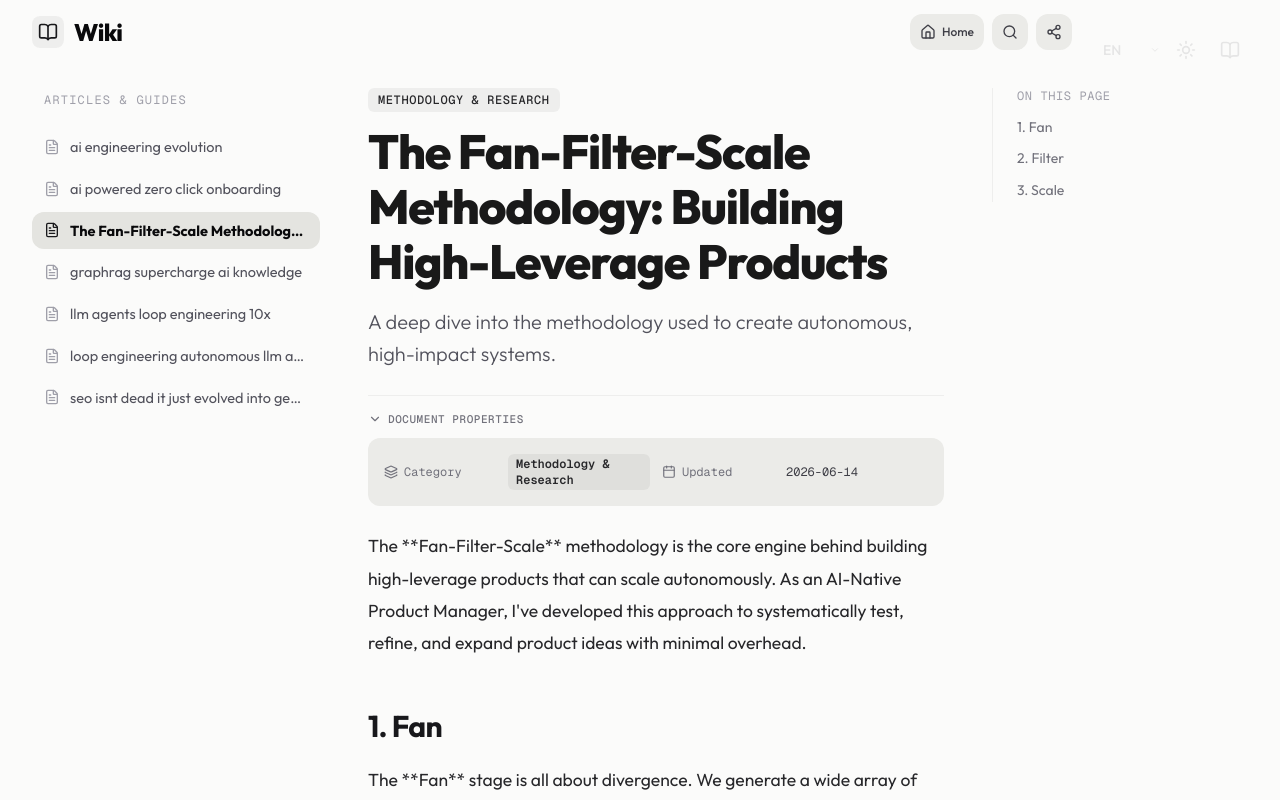
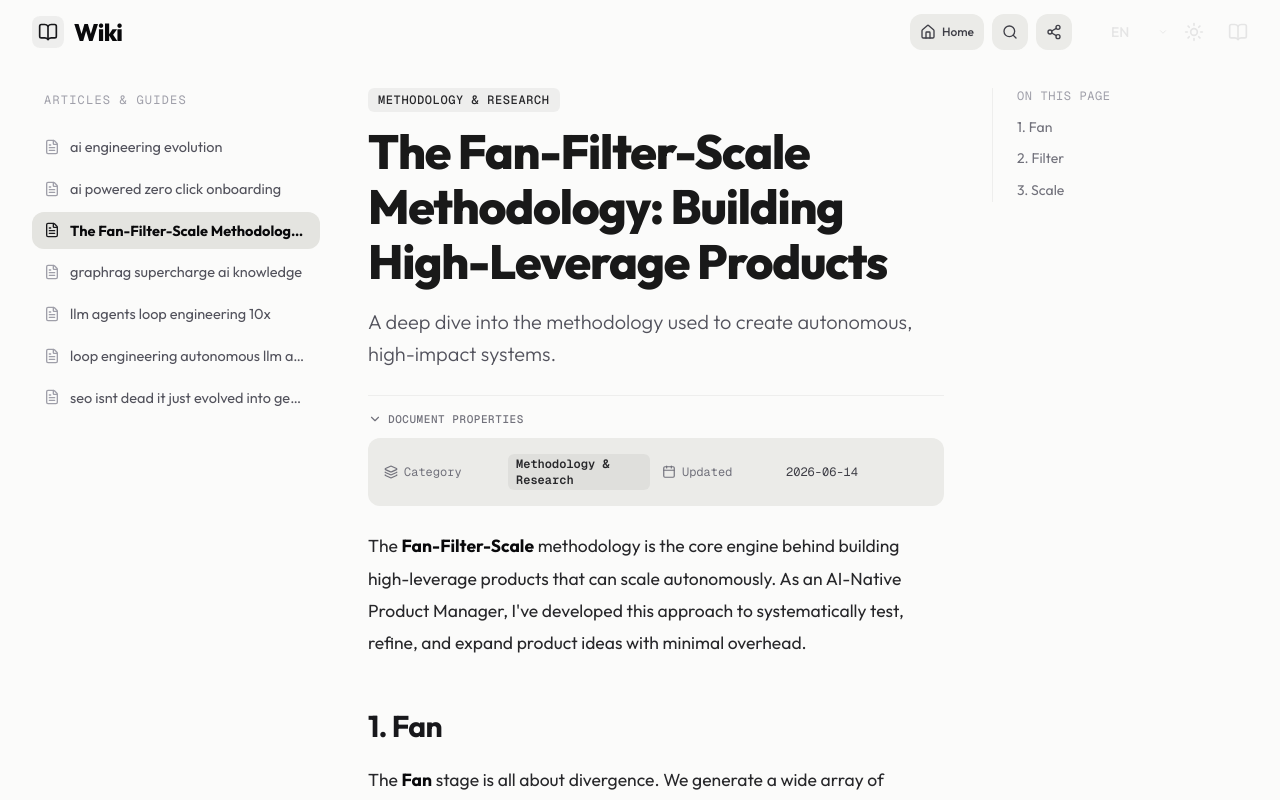
Before and after one commit to alimkhalelov/personal-website-telos, a Next.js app: page /wiki in a window 1280 px wide. Shown: the top 800 px of the page. Built offline with nearby package versions, Linux system fonts and the light colour scheme.

Commit message:
fix(wiki): fix markdown bold rendering, translate remaining post descriptions to English, and align top toolbar

```diff
--- a/src/app/layout.tsx
+++ b/src/app/layout.tsx
@@ -31,7 +31,7 @@ export default function RootLayout({
     <html lang="en" suppressHydrationWarning className={`${outfit.variable} ${geistMono.variable} h-full antialiased`}>
       <body className="min-h-full flex flex-col bg-background text-foreground font-sans selection:bg-accent/30 transition-colors duration-300">
         <ThemeProvider attribute="class" defaultTheme="dark" enableSystem disableTransitionOnChange>
-          <div className="absolute top-4 right-4 sm:top-8 sm:right-8 z-50 flex items-center gap-2">
+          <div className="fixed top-3.5 right-4 sm:right-6 z-50 flex items-center gap-2">
             <LanguageToggle />
             <ThemeToggle />
             <BionicToggle />
--- a/src/components/wiki/markdown-view.tsx
+++ b/src/components/wiki/markdown-view.tsx
@@ -24,8 +24,9 @@ export function MarkdownView({ content }: MarkdownViewProps) {
   // Strip leading H1 if it was already rendered in page header
   processedContent = processedContent.replace(/^#\s+.+$/m, "").trim();
 
-  // Create marked renderer
+  // Create marked renderer with custom headings for TOC anchor support
   const renderer = new marked.Renderer();
+
   renderer.heading = ({ text, depth }: { text: string; depth: number }) => {
     const cleanText = text.replace(/[*_`]/g, "");
     const slug = cleanText
@@ -33,27 +34,23 @@ export function MarkdownView({ content }: MarkdownViewProps) {
       .replace(/[^\w\u0400-\u04FF\s-]/g, "")
       .replace(/\s+/g, "-");
 
+    // Parse inline formatting inside heading (e.g. bold or code)
+    const formattedText = marked.parseInline(text);
+
     if (depth === 2) {
-      return `<h2 id="${slug}" class="text-2xl sm:text-3xl font-bold tracking-tight mt-12 mb-5 scroll-mt-24 text-zinc-900 dark:text-zinc-100">${text}</h2>`;
+      return `<h2 id="${slug}" class="text-2xl sm:text-3xl font-bold tracking-tight mt-12 mb-5 scroll-mt-24 text-zinc-900 dark:text-zinc-100">${formattedText}</h2>`;
     } else if (depth === 3) {
-      return `<h3 id="${slug}" class="text-xl sm:text-2xl font-bold tracking-tight mt-8 mb-4 scroll-mt-24 text-zinc-900 dark:text-zinc-100">${text}</h3>`;
+      return `<h3 id="${slug}" class="text-xl sm:text-2xl font-bold tracking-tight mt-8 mb-4 scroll-mt-24 text-zinc-900 dark:text-zinc-100">${formattedText}</h3>`;
     }
-    return `<h${depth} id="${slug}" class="font-bold tracking-tight mt-6 mb-3 scroll-mt-24 text-zinc-900 dark:text-zinc-100">${text}</h${depth}>`;
+    return `<h${depth} id="${slug}" class="font-bold tracking-tight mt-6 mb-3 scroll-mt-24 text-zinc-900 dark:text-zinc-100">${formattedText}</h${depth}>`;
   };
 
-  renderer.paragraph = ({ text }: { text: string }) => {
-    return `<p class="mb-6 text-[17.5px] leading-[1.85] text-zinc-800 dark:text-zinc-200 font-normal">${text}</p>`;
-  };
+  marked.use({
+    gfm: true,
+    breaks: false,
+    renderer
+  });
 
-  renderer.codespan = ({ text }: { text: string }) => {
-    return `<code class="px-1.5 py-0.5 rounded-md text-[0.88em] font-mono bg-[#EBEBE8] dark:bg-[#252525] text-zinc-900 dark:text-zinc-100">${text}</code>`;
-  };
-
-  renderer.blockquote = ({ text }: { text: string }) => {
-    return `<blockquote class="border-l-4 border-zinc-400 dark:border-zinc-600 pl-5 py-2 my-6 italic bg-[#EBEBE8]/50 dark:bg-[#252525]/50 rounded-r-xl text-zinc-700 dark:text-zinc-300 text-[17px] leading-relaxed">${text}</blockquote>`;
-  };
-
-  marked.use({ gfm: true, breaks: false, renderer });
   const rawHtml = marked.parse(processedContent);
   const html = typeof rawHtml === "string" ? rawHtml : "";
 
@@ -99,7 +96,14 @@ export function MarkdownView({ content }: MarkdownViewProps) {
   return (
     <div
       ref={containerRef}
-      className="wiki-prose prose prose-neutral dark:prose-invert max-w-none text-left [&_ul]:list-disc [&_ul]:pl-6 [&_ul]:mb-6 [&_ul]:space-y-2 [&_ul]:text-[17.5px] [&_ul]:leading-[1.85] [&_ol]:list-decimal [&_ol]:pl-6 [&_ol]:mb-6 [&_ol]:space-y-2 [&_ol]:text-[17.5px] [&_ol]:leading-[1.85]"
+      className="wiki-prose prose prose-neutral dark:prose-invert max-w-none text-left
+        [&_p]:mb-6 [&_p]:text-[17.5px] [&_p]:leading-[1.85] [&_p]:text-zinc-800 dark:[&_p]:text-zinc-200 [&_p]:font-normal
+        [&_strong]:font-bold [&_strong]:text-zinc-950 dark:[&_strong]:text-white
+        [&_em]:italic
+        [&_code]:px-1.5 [&_code]:py-0.5 [&_code]:rounded-md [&_code]:text-[0.88em] [&_code]:font-mono [&_code]:bg-[#EBEBE8] dark:[&_code]:bg-[#252525] [&_code]:text-zinc-900 dark:[&_code]:text-zinc-100
+        [&_blockquote]:border-l-4 [&_blockquote]:border-zinc-400 dark:[&_blockquote]:border-zinc-600 [&_blockquote]:pl-5 [&_blockquote]:py-2 [&_blockquote]:my-6 [&_blockquote]:italic [&_blockquote]:bg-[#EBEBE8]/50 dark:[&_blockquote]:bg-[#252525]/50 [&_blockquote]:rounded-r-xl [&_blockquote]:text-zinc-700 dark:[&_blockquote]:text-zinc-300 [&_blockquote]:text-[17px] [&_blockquote]:leading-relaxed
+        [&_ul]:list-disc [&_ul]:pl-6 [&_ul]:mb-6 [&_ul]:space-y-2 [&_ul]:text-[17.5px] [&_ul]:leading-[1.85]
+        [&_ol]:list-decimal [&_ol]:pl-6 [&_ol]:mb-6 [&_ol]:space-y-2 [&_ol]:text-[17.5px] [&_ol]:leading-[1.85]"
       dangerouslySetInnerHTML={{ __html: html }}
     />
   );
--- a/src/content/posts/ai-engineering-evolution.mdx
+++ b/src/content/posts/ai-engineering-evolution.mdx
@@ -1,7 +1,7 @@
 ---
 title: 'ai engineering evolution'
 date: '2026-06-18T06:56:08.239Z'
-description: 'Новый пост от Demiurge'
+description: 'The Shifting Frontier of AI Engineering: A Timeline of Evolving Paradigms'
 ---
 
 # The Shifting Frontier of AI Engineering: A Timeline of Evolving Paradigms
--- a/src/content/posts/ai-powered-zero-click-onboarding.mdx
+++ b/src/content/posts/ai-powered-zero-click-onboarding.mdx
@@ -1,7 +1,7 @@
 ---
 title: 'ai powered zero click onboarding'
 date: '2026-06-22T11:22:17.644Z'
-description: 'Новый пост от Demiurge'
+description: 'The Perfect Aha Moment: AI-Powered Zero-Click Onboarding'
 ---
 
 # The Perfect Aha Moment AI-Powered Zero-Click Onboarding
--- a/src/content/posts/graphrag-supercharge-ai-knowledge.mdx
+++ b/src/content/posts/graphrag-supercharge-ai-knowledge.mdx
@@ -1,7 +1,7 @@
 ---
 title: 'graphrag supercharge ai knowledge'
 date: '2026-06-17T17:29:53.678Z'
-description: 'Новый пост от Demiurge'
+description: 'GraphRAG Supercharges AI Knowledge Bases: Slash LLM Token Costs'
 ---
 
 # GraphRAG Supercharges AI Knowledge Bases Slash LLM Token Costs
--- a/src/content/posts/llm-agents-loop-engineering-10x.mdx
+++ b/src/content/posts/llm-agents-loop-engineering-10x.mdx
@@ -1,7 +1,7 @@
 ---
 title: 'llm agents loop engineering 10x'
 date: '2026-06-19T11:23:04.681Z'
-description: 'Новый пост от Demiurge'
+description: 'Loop Engineering 10x: The Autonomous Architecture for Reliable LLM Agents'
 ---
 
 # The 10x Shift Autonomous LLM Agents Need Loop Engineering
--- a/src/content/posts/loop-engineering-autonomous-llm-agents.mdx
+++ b/src/content/posts/loop-engineering-autonomous-llm-agents.mdx
@@ -1,7 +1,7 @@
 ---
 title: 'loop engineering autonomous llm agents'
 date: '2026-06-19T11:09:22.172Z'
-description: 'Новый пост от Demiurge'
+description: 'Loop Engineering: The Next Paradigm for Autonomous LLM Agents'
 ---
 
 # Loop Engineering Designing Autonomous LLM Agents for 10x Productivity
--- a/src/content/posts/seo-isnt-dead-it-just-evolved-into-geo--aeo--and-llmo.mdx
+++ b/src/content/posts/seo-isnt-dead-it-just-evolved-into-geo--aeo--and-llmo.mdx
@@ -1,7 +1,7 @@
 ---
 title: 'seo isnt dead it just evolved into geo  aeo  and llmo'
 date: '2026-06-16T11:19:31.263Z'
-description: 'Новый пост от Demiurge'
+description: 'SEO Is Not Dead: It Just Evolved into GEO, AEO, and LLMO'
 hidden: false
 archived: false
 ---
```
